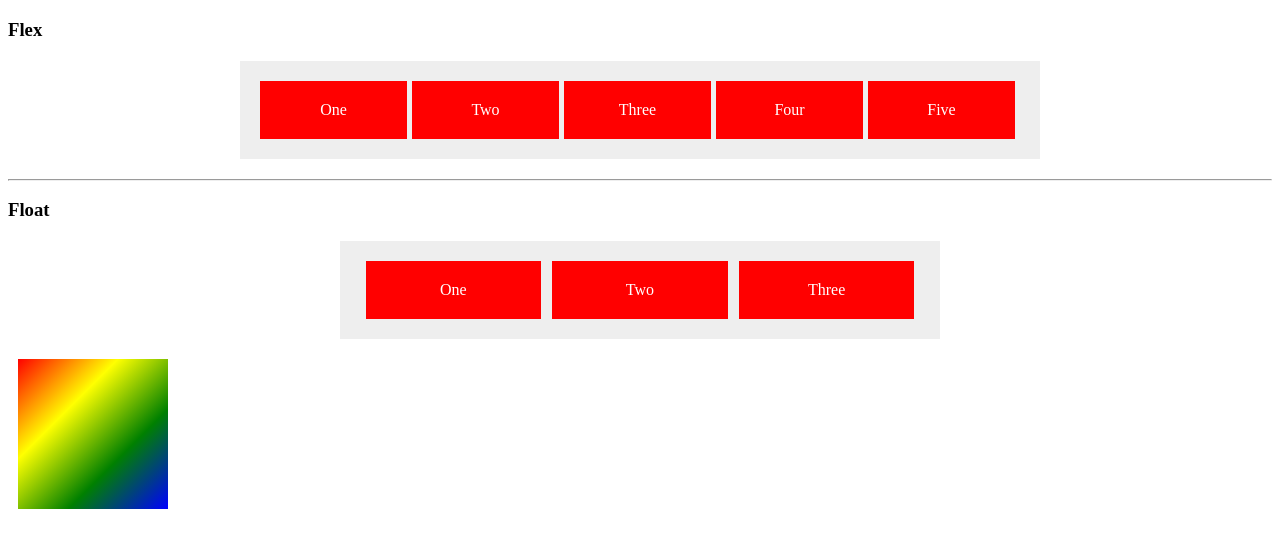
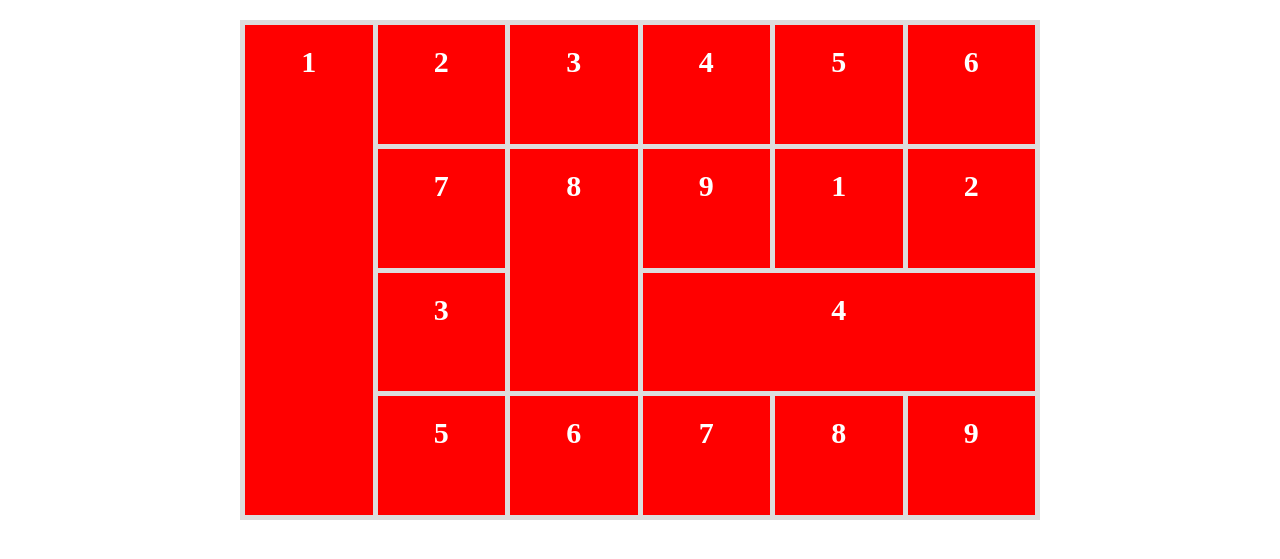
Before and after one commit to GziXnine/frontend-roadmap-revision, a PHP site: page / in a window 1280 px wide. Shown: the top 559 px of the page. Run offline with PHP 8.4, Linux system fonts and the light colour scheme.

Commit message:
Update index.html and revision.css to enhance grid layout examples and improve structure

```diff
--- a/css/Practice/index.html
+++ b/css/Practice/index.html
@@ -35,7 +35,7 @@
     Ahmed Allam
   </p> -->
 
-  <h3>Flex</h3>
+  <!-- <h3>Flex</h3>
   <div class="flex">
     <div>One</div>
     <div>Two</div>
@@ -49,11 +49,32 @@
     <div>One</div>
     <div>Two</div>
     <div>Three</div>
-    <!-- <div>Four</div>
-    <div>Five</div> -->
+    <div>Four</div>
+    <div>Five</div>
   </div>
 
-  <div class="box"></div>
+  <div class="box"></div> -->
+
+  <div class="parent">
+    <div style="grid-row: span 4">1</div>
+    <div>2</div>
+    <div>3</div>
+    <div>4</div>
+    <div>5</div>
+    <div>6</div>
+    <div>7</div>
+    <div style="grid-row: span 2">8</div>
+    <div>9</div>
+    <div>1</div>
+    <div>2</div>
+    <div>3</div>
+    <div style="grid-column: span 3">4</div>
+    <div>5</div>
+    <div>6</div>
+    <div>7</div>
+    <div>8</div>
+    <div>9</div>
+  </div>
 </body>
 
 </html>
--- a/css/Practice/revision.css
+++ b/css/Practice/revision.css
@@ -193,3 +193,68 @@ body {
     height: 150px;
     margin: 10px;
 }
+
+/* Grid */
+/*
+    Grid
+        Parent
+            - display: grid | inline-grid
+            - grid-template-columns: [Number Of Columns In] => [Px, %, Auto, Repeat, Friactional Unit, Mixed]
+            - grid-template-rows: [Number Of Rows In] => [Px, %, Auto, Repeat, Friactional Unit, Mixed]
+            - grid-template: [Rows] / [Columns]
+            - gap: [Row Gap] [Column Gap]
+            - justify-content
+                - start
+                - end
+                - center
+                - stretch => Default Value
+            - align-content
+                - start
+                - end
+                - center
+                - stretch => Default Value
+            - grid-template-areas
+                - "header header header header"
+                - "nav content . side"
+                - "footer footer footer footer"
+        Child
+            - grid-area: [Area Name]
+            - grid-area: [Grid-Row-Start] / [Grid-Column-Start] / [Grid-Row-End] / [Grid-Column-End]
+            - grid-column: [Start Line] / [End Line]
+            - grid-row: [Start Line] / [End Line]
+            - minmax
+                - grid-template-columns: repeat( auto-fill | auto-fit , minmax(100px, 1fr) )
+                    - auto-fill => Fill The Row With As Many As Possible
+                    - auto-fit => Fit The Row With As Many As Possible
+                    - ch => Width Of The "0" Character
+*/
+
+.grid {
+    display: grid;
+    grid-template-columns: repeat(4, 1fr);
+    grid-template-rows: repeat(3, 100px);
+    gap: 10px;
+    background-color: #eee;
+    width: 600px;
+    padding: 20px;
+    margin: 20px auto;
+}
+
+.parent {
+    margin: 20px auto;
+    width: 800px;
+    height: 500px;
+    background-color: #ddd;
+    display: grid;
+    grid-template-columns: repeat(6, 1fr);
+    gap: 5px;
+    padding: 5px;
+}
+.parent div {
+    background-color: red;
+    color: white;
+    padding: 20px;
+    font-size: 30px;
+    font-weight: bold;
+    text-align: center;
+}
```
